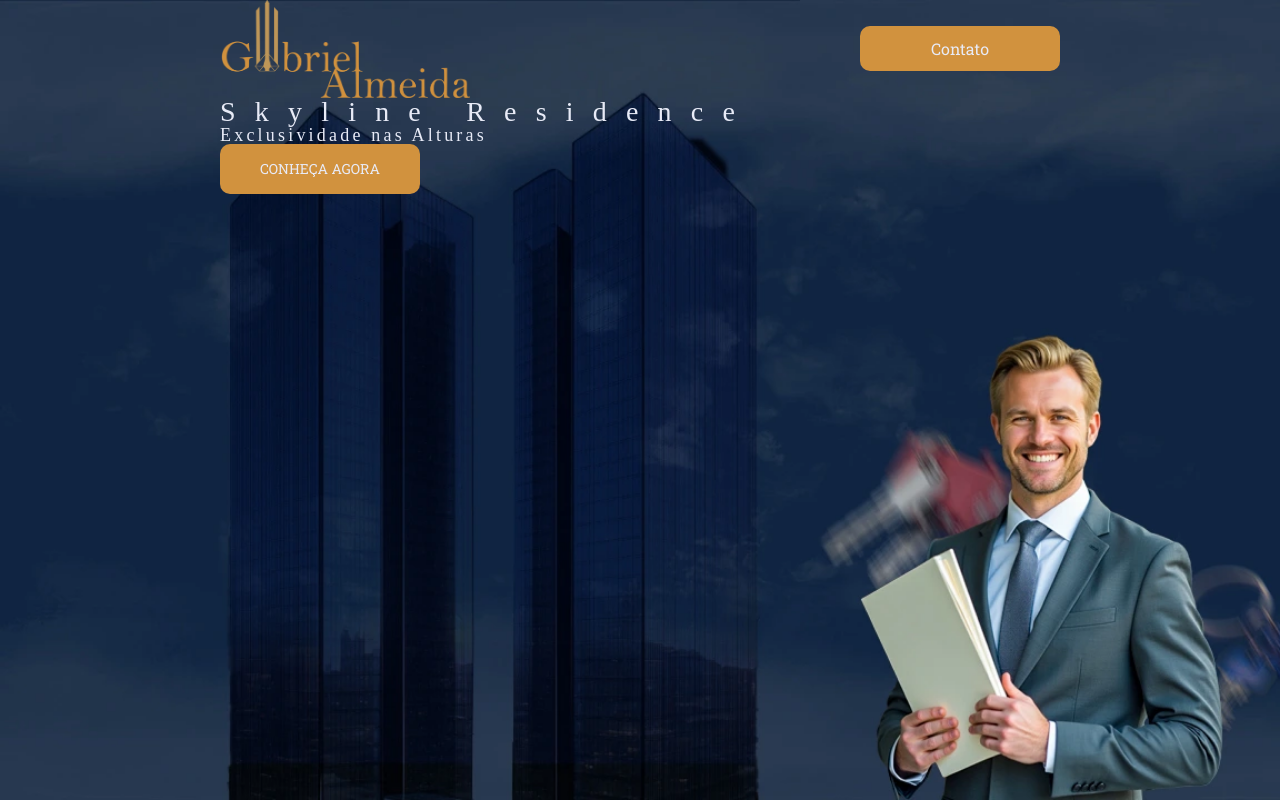
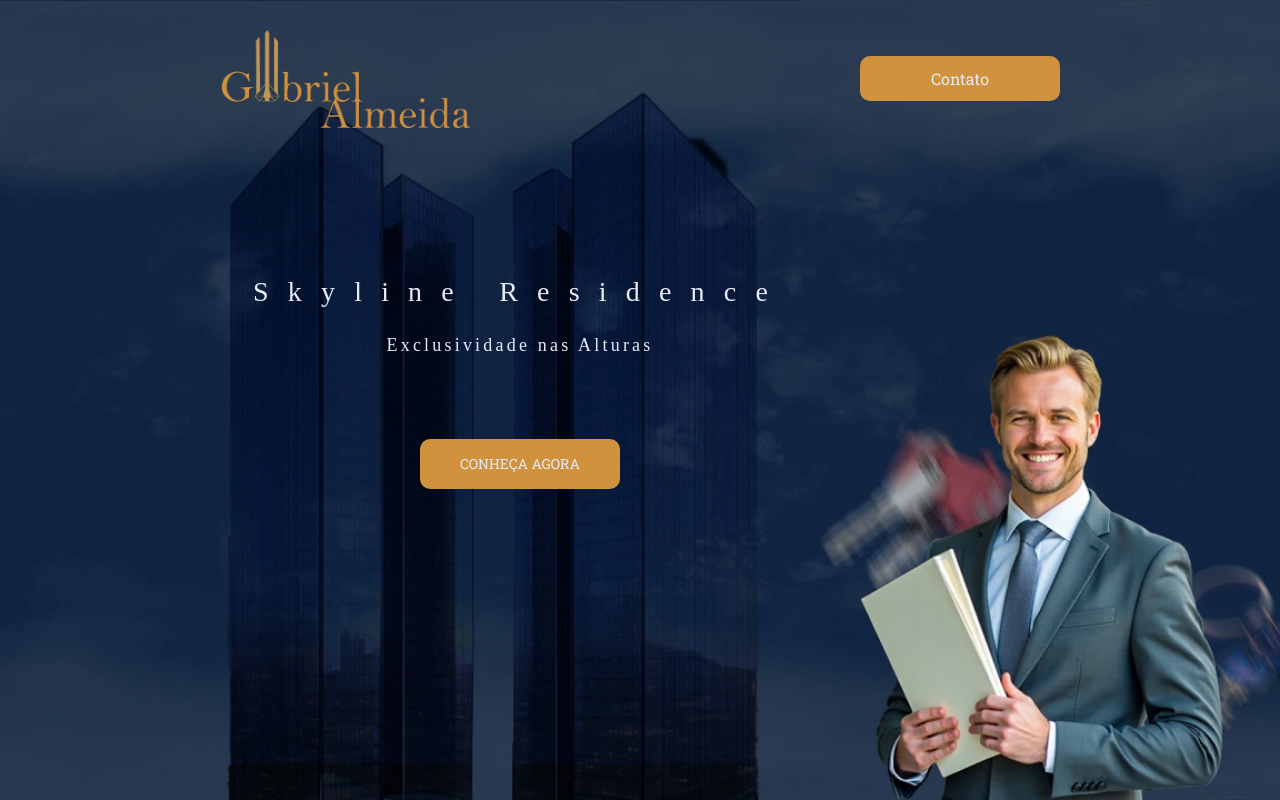
Before and after one commit to BielTsei/Gabriel-Almeida-Corretor, a plain HTML site: page index.html in a window 1280 px wide. Drawn offline with Linux system fonts and the light colour scheme; a web font is replaced by a local one.

Commit message:
Feito home e header

```diff
--- a/css/style.css
+++ b/css/style.css
@@ -14,7 +14,7 @@ body {
   margin-inline: auto;
 }
 
-/* --------- Header --------- */
+/* --------- HEADER and HOME--------- */
 .header {
   background-image: url(/assets/banner-desktop.webp);
   background-repeat: no-repeat;
@@ -28,6 +28,7 @@ header {
   display: flex;
   align-items: center;
   justify-content: space-between;
+  padding-top: 30px;
 }
 
 .logo {
@@ -50,11 +51,14 @@ header {
 #title {
   font-size: 28px;
   letter-spacing: 1.2rem;
+  text-align: center;
 }
 
 #sub-title {
   font-size: 18px;
   letter-spacing: 0.2rem;
+  margin-top: 30px;
+  text-align: center;
 }
 
 #title,
@@ -64,6 +68,7 @@ header {
 }
 
 .btn-act-home {
+  margin-top: 85px;
   width: 200px;
   height: 50px;
   border-radius: 10px;
@@ -75,3 +80,12 @@ header {
   color: var(--branco);
   font-family: "Roboto Slab", serif;
 }
+.home {
+  display: flex;
+  flex-direction: column;
+  align-items: center;
+  margin-top: 150px;
+  width: 600px;
+}
+
+/* --------- HEADER and HOME--------- */
```
